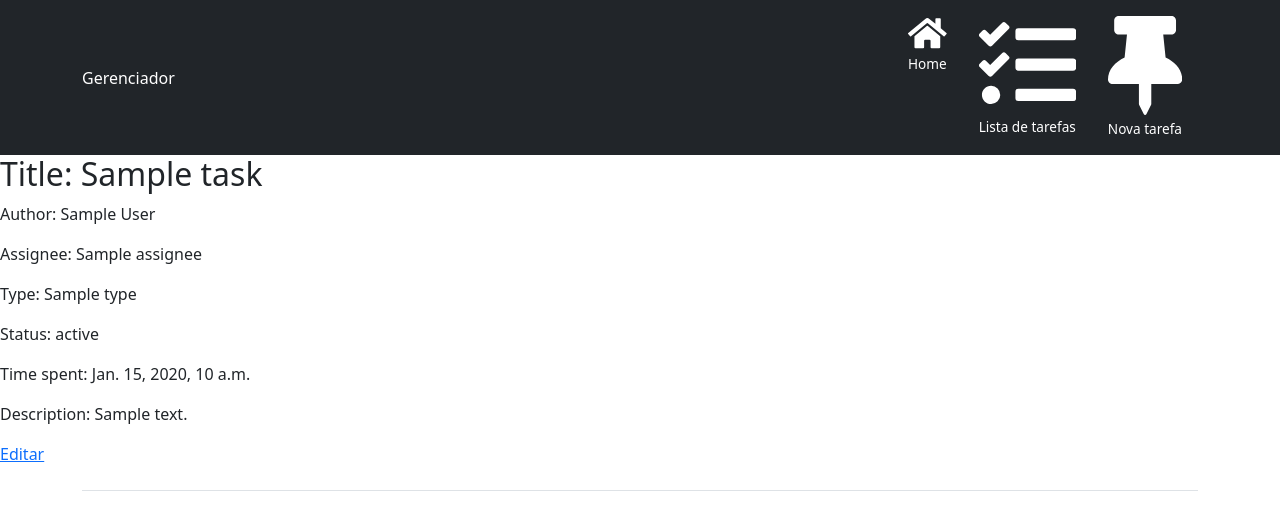
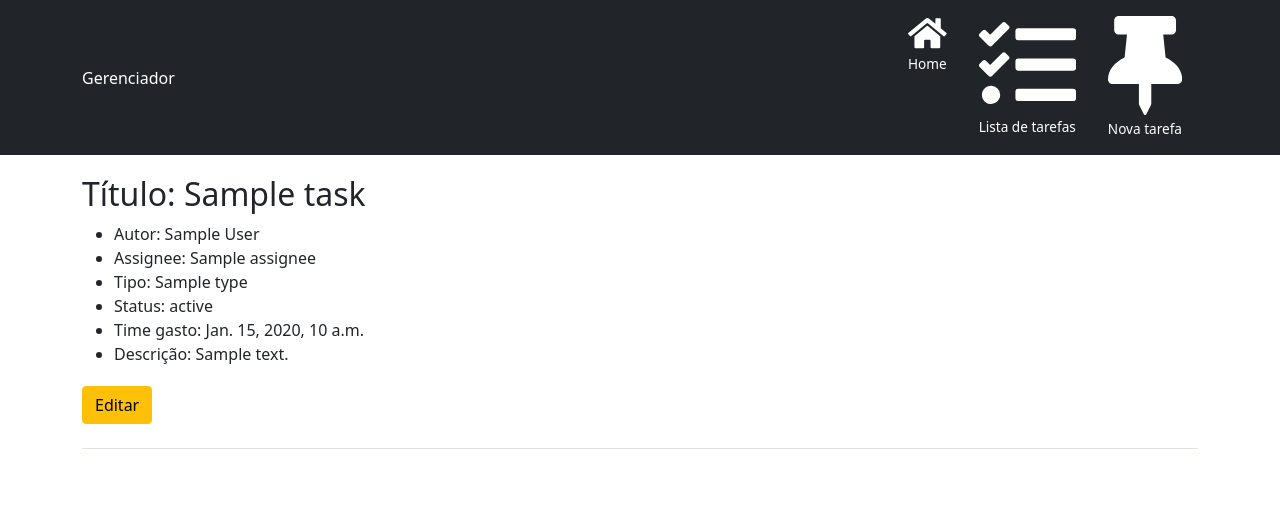
Before and after one commit to evandrolrff/tasksManagement, a Django app: template tasks/templates/tasks/task_detail.html in a window 1280 px wide. Shown: the top 530 px of the page. Run offline with Django 3.2, Linux system fonts and the light colour scheme; the template is opened without the code that fills it: most values are stand-ins (such as "Sample title", 1, 10 or a date in 2020); parts of the project's set-up code (start-up, migrations or seed data) failed here and were passed over; some libraries are stand-ins or nearby versions.

Commit message:
css adicionar nova tarefa modificado

```diff
--- a/tasks/templates/tasks/task_detail.html
+++ b/tasks/templates/tasks/task_detail.html
@@ -1,15 +1,19 @@
 {% extends 'tasks/base.html' %}
 
 {% block content %}
-    <div>
-        <h2>Title: {{ task.title }}</h2>
-        <p>Author: {{ task.author }}</p>
-        <p>Assignee: {{ task.assignee }}</p>
-        <p>Type: {{ task.type }}</p>
-        <p>Status: {{ task.status }}</p>
-        <p>Time spent: {{ task.time_spent }}</p>
-        <p>Description: {{ task.description|linebreaksbr }}</p>
+<div class="container">
+    <div style=" margin-top: 20px; margin-bottom: 20px;">
+        <h2>Título: {{ task.title }}</h2>
+        <ul>
+            <li>Autor: {{ task.author }}</li>
+            <li>Assignee: {{ task.assignee }}</li>
+            <li>Tipo: {{ task.type }}</li>
+            <li>Status: {{ task.status }}</li>
+            <li>Time gasto: {{ task.time_spent }}</li>
+            <li>Descrição: {{ task.description|linebreaksbr }}</li>
+        </ul>
     </div>
 
-    <a href="{% url 'task_edit' pk=task.pk %}">Editar</a>
+    <a href="{% url 'task_edit' pk=task.pk %}"><button type="button" class="btn btn-warning">Editar</button></a>
+</div>
 {% endblock %}
```
Also changed, not shown: tasks/forms.py (+11 -11 lines), tasks/templates/tasks/task_edit.html (+20 -1 lines).
